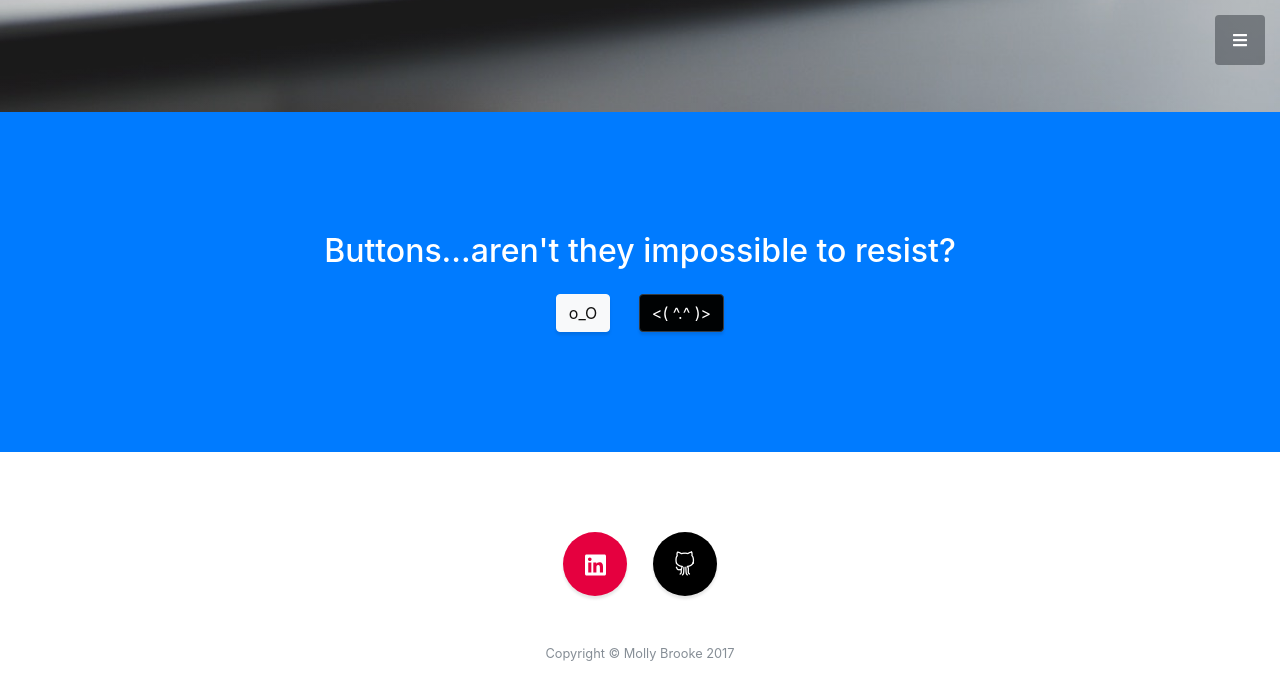
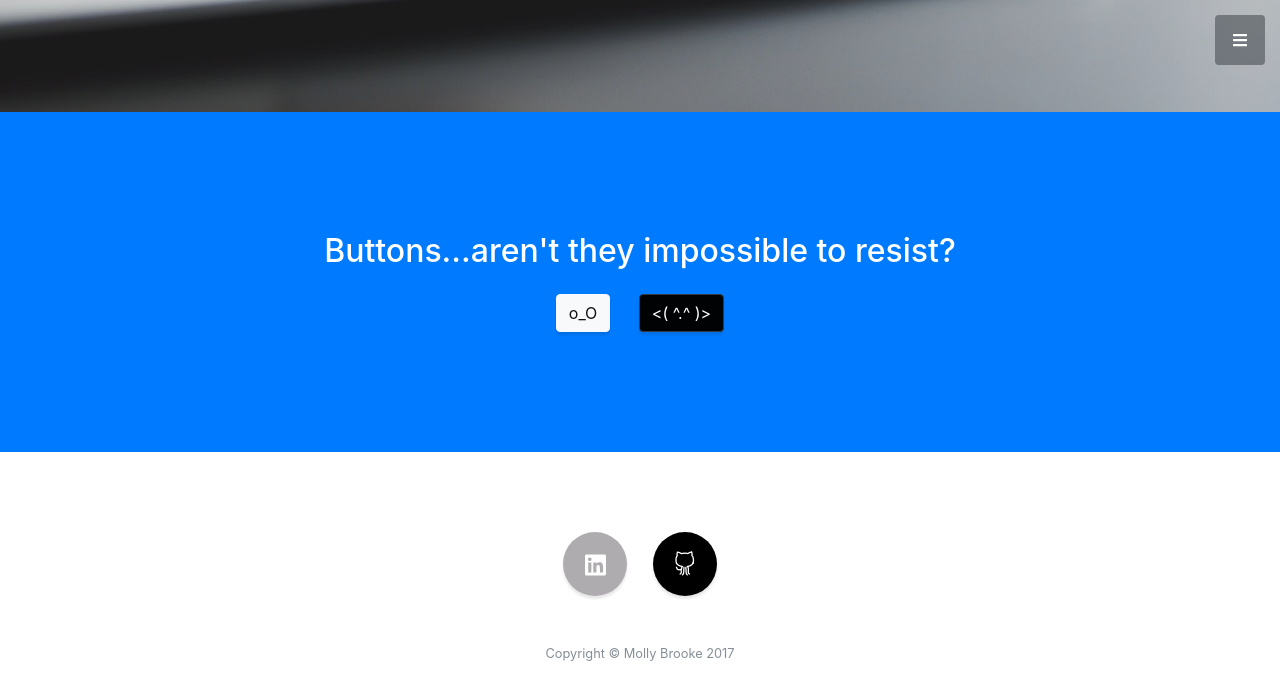
Before and after one commit to mmutton/mmutton.github.io, a website with bundled scripts: page index.html in a window 1280 px wide. In both pictures the pointer is over the link 595 px from the left and 4975 px from the top of the page. Shown: the part 4411-5111 px from the top of the page. Built offline with nearby package versions, Linux system fonts and the light colour scheme.

Commit message:
social buttons change
color on hover changed to grey

```diff
--- a/css/stylish-portfolio.css
+++ b/css/stylish-portfolio.css
@@ -341,7 +341,7 @@ footer.footer .social-link {
   box-shadow: 0 3px 3px 0 rgba(0, 0, 0, 0.1);
 }
 footer.footer .social-link:hover {
-  background-color: rgb(229,0,63);
+  background-color: #afacaf;
   text-decoration: none;
 }
 
```
